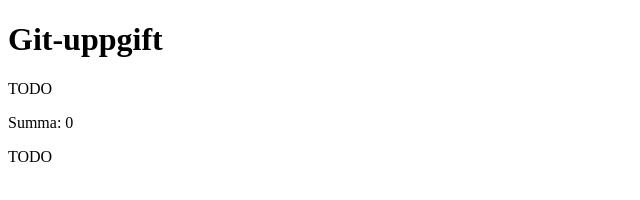
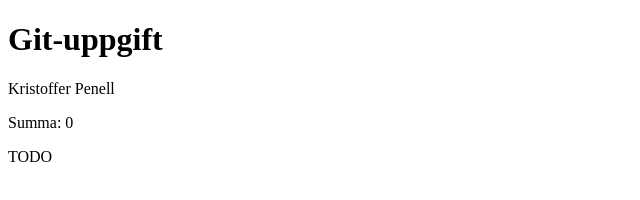
Before and after one commit to Vermilion101/git-uppgift-exam, a plain HTML site: page index.html in a window 1280 px wide. Shown: the full height of the page, 0-640 px from the left. Drawn offline with Linux system fonts and the light colour scheme.

Commit message:
feat: implemented hamtaNamn function that returns name

```diff
--- a/index.html
+++ b/index.html
@@ -10,9 +10,9 @@
   <p id="summa"></p>
   <p id="status"></p>
   <script>
-    // TODO 1: Returnera ditt eget namn (just nu returneras "TODO").
+
     function hamtaNamn() {
-      return "TODO";
+        return "Kristoffer Penell";
     }
 
     // TODO 2: Returnera summan av a och b (just nu returneras alltid 0).
```
